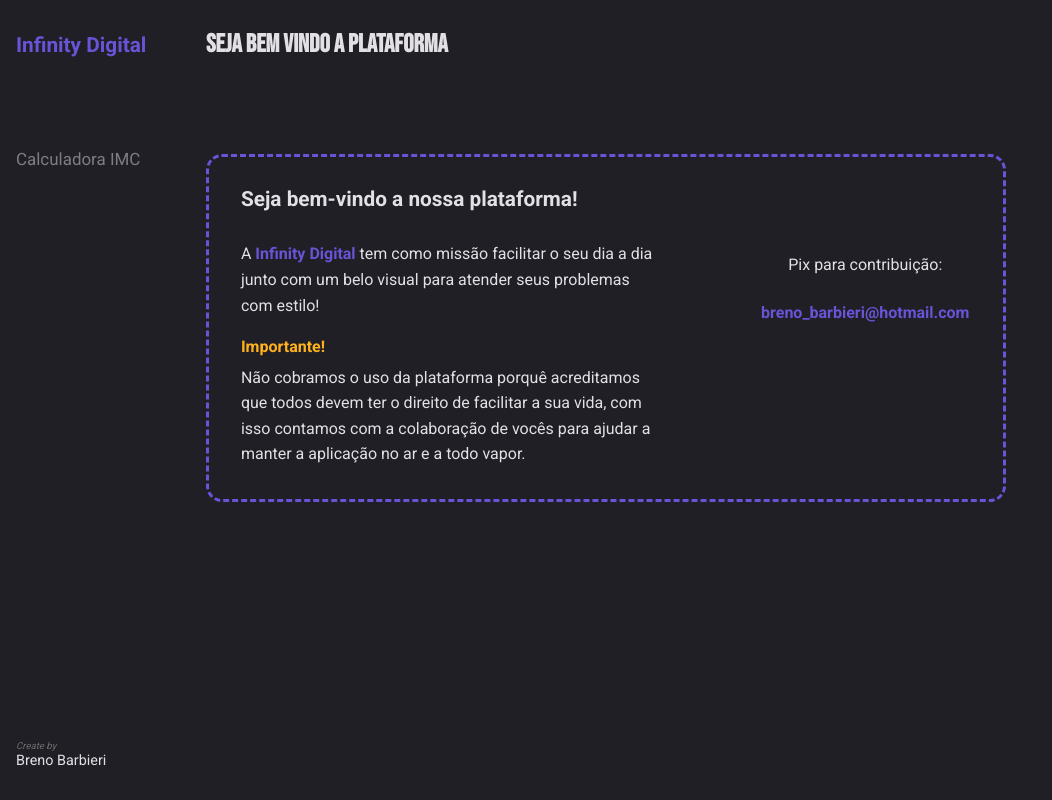
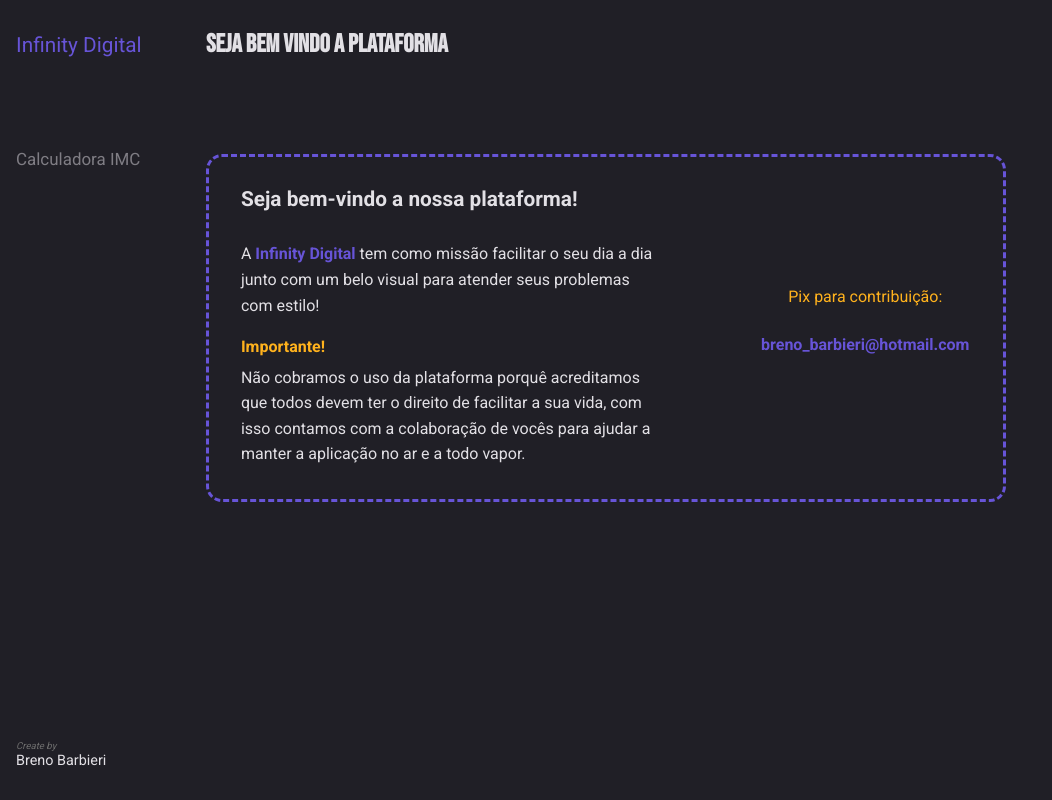
Before and after one commit to BrenoFBarbieri/infinity-digital, a React (Create React App) app: page / in a window 1280 px wide. Shown: the whole page, without its empty margins (0-1052 px from the left). Built offline with nearby package versions, Linux system fonts and the light colour scheme; the HTML template or start-up script is replaced by a standard one; a web font is replaced by a local one.

Commit message:
Accessibility header improvements

```diff
--- a/src/Componets/Calculator/Bmi.jsx
+++ b/src/Componets/Calculator/Bmi.jsx
@@ -1,6 +1,7 @@
 import React from "react";
 
 import styles from "./Bmi.module.css";
+
 import Card from "../Card";
 import Input from "../Form/Input";
 import Button from "../Form/Button";
@@ -21,16 +22,15 @@ const Bmi = () => {
 	}
 
 	function handleInput({ target }) {
-		const regex = testRegex(target.value);
-		if (regex) {
-			if (target.name === "height") {
-				setHeight(() => regex);
-			} else {
-				setWeight(() => regex);
-			}
+		if (target.value.length <= 0) {
+			setResult(false);
 		} else {
-			target.value.length > 0 &&
-				setMsgError("Insira somente números separados de . ou ,");
+			const regex = testRegex(target.value);
+			if (regex)
+				target.name === "height" ? setHeight(regex) : setWeight(regex);
+			else
+				target.value.length > 0 &&
+					setMsgError("Insira somente números separados de . ou ,");
 		}
 	}
 
--- a/src/Componets/Header.jsx
+++ b/src/Componets/Header.jsx
@@ -5,22 +5,26 @@ import { ListService } from "../ListServices";
 import styles from "./Header.module.css";
 
 const Header = ({ setServiceSelected }) => {
+	function handleClick(event) {
+		event.preventDefault();
+		setServiceSelected(null);
+	}
 	return (
 		<header className={styles.header}>
-			<div
-				className={styles.logo}
-				onClick={(_) => setServiceSelected(null)}
-			>
-				<h1>Infinity Digital</h1>
-			</div>
+			<a href="/" className={styles.logo} onClick={handleClick}>
+				Infinity Digital
+			</a>
 			<nav className={styles.nav}>
 				<ul>
 					{ListService.map((service) => (
 						<li
 							key={service.name}
-							onClick={(_) => setServiceSelected(service)}
+							onClick={(event) => {
+								handleClick(event);
+								setServiceSelected(service);
+							}}
 						>
-							{service.name}
+							<a href="/">{service.name}</a>
 						</li>
 					))}
 				</ul>
--- a/src/Componets/Header.module.css
+++ b/src/Componets/Header.module.css
@@ -10,25 +10,26 @@
 	margin-top: .16rem;
 	margin-bottom: 6rem;
 }
-.logo h1 {
+.logo {
 	font-size: 1.3rem;
 	color: var(--primary);
 	transition: .2s;
 }
-.logo:hover h1,
-.logo:focus h1 {
+.logo:hover,
+.logo:focus {
 	color: var(--title);
 }
 .nav {
 	flex: 1;
+}
+.nav > ul > li > a {
 	color: #7f7d84;
-}
-.nav > ul > li {
 	font-size: 1.06rem;
 	margin-bottom: .9rem;
 	cursor: pointer;
+	transition: .2s;
 }
-.nav > ul > li:hover {
+.nav > ul > li:hover > a {
 	color: var(--primary);
 	letter-spacing: .3px;
 }
--- a/src/Componets/Presentation.module.css
+++ b/src/Componets/Presentation.module.css
@@ -17,8 +17,10 @@
 	color: var(--alert);
 }
 .container > section:nth-child(2) {
+	padding-top: 2rem;
 	text-align: center;
 }
 .container > section:nth-child(2) > p  {
 	line-height: 3;
+	color: var(--alert);
 }
```
